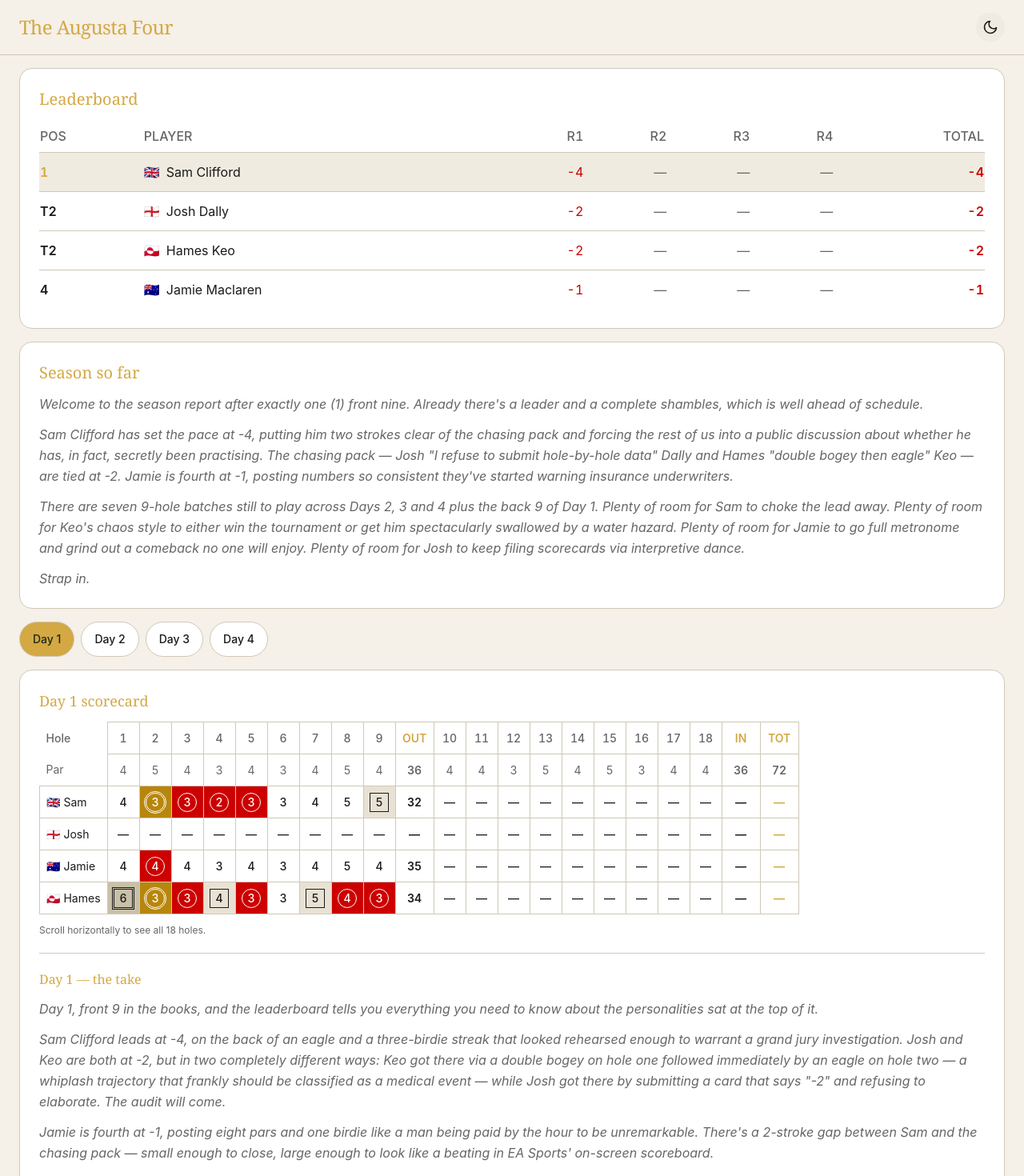
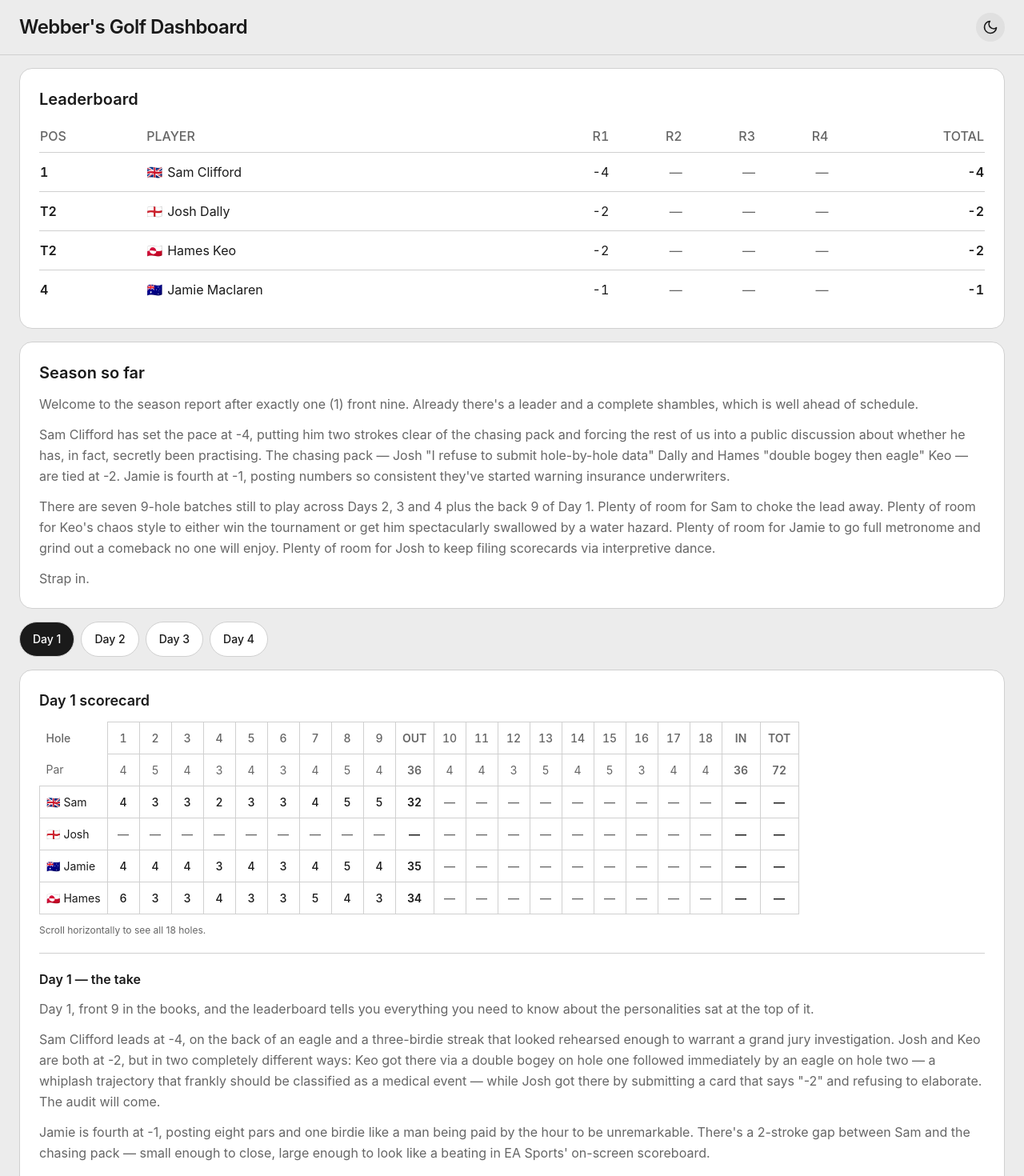
Before and after one commit to jameskeo126/webbers-golf-dashboard, a Next.js app: page / in a window 1280 px wide. Shown: the top 1470 px of the page at 80% size. Built offline with nearby package versions, Linux system fonts and the light colour scheme.

Commit message:
Polish pass: light grey bg, black headings, no serifs, no italic body, monochrome scoring, tighter leaderboard, paragraphs

```diff
--- a/app/globals.css
+++ b/app/globals.css
@@ -3,35 +3,21 @@
 @tailwind utilities;
 
 :root {
-  --bg-primary:    #f5f0e8;
+  --bg-primary:    #ececec;
   --bg-surface:    #ffffff;
-  --bg-elevated:   #f0ebe0;
-  --accent:        #d4a843;
+  --bg-elevated:   #e0e0e0;
   --text-primary:  #1a1a1a;
   --text-muted:    #666666;
-  --score-under:   #cc0000;
-  --score-over:    #555555;
-  --score-eagle:   #b8860b;
-  --score-bogey:   #e8e2d4;
-  --score-double:  #c8c0a8;
-  --hole-winner:   #d4f0d4;
-  --border:        #d0c8b8;
+  --border:        #d0d0d0;
 }
 
 .dark {
-  --bg-primary:    #1a2a1a;
-  --bg-surface:    #243324;
-  --bg-elevated:   #2d3f2d;
-  --accent:        #d4a843;
+  --bg-primary:    #1a1a1a;
+  --bg-surface:    #242424;
+  --bg-elevated:   #2d2d2d;
   --text-primary:  #ffffff;
-  --text-muted:    #8aaa8a;
-  --score-under:   #e84040;
-  --score-over:    #888888;
-  --score-eagle:   #d4a843;
-  --score-bogey:   #4a4a4a;
-  --score-double:  #2c2c2c;
-  --hole-winner:   #2a5c2a;
-  --border:        #3a5c3a;
+  --text-muted:    #999999;
+  --border:        #3a3a3a;
 }
 
 html, body {
@@ -44,10 +30,6 @@ body {
   -webkit-font-smoothing: antialiased;
 }
 
-.font-serif {
-  font-family: Georgia, "Times New Roman", Times, serif;
-}
-
 .tabular {
   font-variant-numeric: tabular-nums;
 }
--- a/app/layout.tsx
+++ b/app/layout.tsx
@@ -2,7 +2,7 @@ import type { Metadata } from "next"
 import "./globals.css"
 
 export const metadata: Metadata = {
-  title: "The Augusta Four",
+  title: "Webber's Golf Dashboard",
   description: "A 4-round golf tournament between four mates.",
 }
 
--- a/components/Header.tsx
+++ b/components/Header.tsx
@@ -6,8 +6,8 @@ export function Header() {
       className="flex items-center justify-between px-4 py-4 sm:px-6"
       style={{ borderBottom: "1px solid var(--border)" }}
     >
-      <h1 className="font-serif text-2xl tracking-tight" style={{ color: "var(--accent)" }}>
-        The Augusta Four
+      <h1 className="text-2xl font-semibold tracking-tight" style={{ color: "var(--text-primary)" }}>
+        Webber&apos;s Golf Dashboard
       </h1>
       <ThemeToggle />
     </header>
--- a/components/Leaderboard.tsx
+++ b/components/Leaderboard.tsx
@@ -4,84 +4,73 @@ import { computeLeaderboard } from "@/lib/leaderboard"
 import { formatToPar } from "@/lib/scoreUtils"
 import type { LeaderboardRow } from "@/data/types"
 
-function scoreColor(toPar: number | null): string {
-  if (toPar === null) return "var(--text-muted)"
-  if (toPar < 0) return "var(--score-under)"
-  if (toPar > 0) return "var(--score-over)"
-  return "var(--text-primary)"
+function scoreTextColor(toPar: number | null): string {
+  return toPar === null ? "var(--text-muted)" : "var(--text-primary)"
 }
 
 function PlayerCell({ row }: { row: LeaderboardRow }) {
   const player = PLAYERS.find(p => p.id === row.playerId)!
   return (
-    <span className="flex items-center gap-2">
+    <span className="flex items-center gap-1.5">
       <span aria-hidden="true">{player.flag}</span>
-      <span>{player.displayName}</span>
+      <span className="hidden sm:inline">{player.displayName}</span>
+      <span className="sm:hidden">{player.displayName.split(" ")[0]}</span>
     </span>
   )
 }
 
 export function Leaderboard() {
   const rows = computeLeaderboard(ROUNDS)
-  const leaderTotal = rows[0]?.totalToPar
 
   return (
     <section
       className="mx-4 my-4 rounded-2xl p-4 sm:mx-6 sm:p-6"
       style={{ backgroundColor: "var(--bg-surface)", border: "1px solid var(--border)" }}
     >
-      <h2 className="font-serif text-xl mb-3" style={{ color: "var(--accent)" }}>
+      <h2 className="text-xl font-semibold mb-3" style={{ color: "var(--text-primary)" }}>
         Leaderboard
       </h2>
-      <div className="overflow-x-auto">
       <table className="w-full text-left tabular text-sm sm:text-base">
         <thead style={{ color: "var(--text-muted)" }}>
           <tr>
-              <th className="py-2 pr-3 font-medium">POS</th>
-              <th className="py-2 pr-3 font-medium">PLAYER</th>
-              <th className="py-2 px-2 text-right font-medium">R1</th>
-              <th className="py-2 px-2 text-right font-medium">R2</th>
-              <th className="py-2 px-2 text-right font-medium">R3</th>
-              <th className="py-2 px-2 text-right font-medium">R4</th>
-              <th className="py-2 pl-3 text-right font-medium">TOTAL</th>
+            <th className="py-2 pr-2 font-medium">POS</th>
+            <th className="py-2 pr-2 font-medium">PLAYER</th>
+            <th className="py-2 px-1 text-right font-medium">R1</th>
+            <th className="py-2 px-1 text-right font-medium">R2</th>
+            <th className="py-2 px-1 text-right font-medium">R3</th>
+            <th className="py-2 px-1 text-right font-medium">R4</th>
+            <th className="py-2 pl-2 text-right font-medium">TOTAL</th>
           </tr>
         </thead>
-          <tbody>
-            {rows.map(row => {
-              const isLeader = row.totalToPar === leaderTotal
-              return (
+        <tbody style={{ color: "var(--text-primary)" }}>
+          {rows.map(row => (
             <tr
               key={row.playerId}
-                  style={{
-                    borderTop: "1px solid var(--border)",
-                    backgroundColor: isLeader ? "var(--bg-elevated)" : "transparent",
-                  }}
+              style={{ borderTop: "1px solid var(--border)" }}
             >
-                  <td className="py-3 pr-3 font-semibold" style={{ color: isLeader ? "var(--accent)" : "var(--text-primary)" }}>
+              <td className="py-3 pr-2 font-semibold">
                 {row.positionDisplay}
               </td>
-                  <td className="py-3 pr-3"><PlayerCell row={row} /></td>
-                  <td className="py-3 px-2 text-right" style={{ color: scoreColor(row.r1ToPar) }}>
+              <td className="py-3 pr-2"><PlayerCell row={row} /></td>
+              <td className="py-3 px-1 text-right" style={{ color: scoreTextColor(row.r1ToPar) }}>
                 {formatToPar(row.r1ToPar)}
               </td>
-                  <td className="py-3 px-2 text-right" style={{ color: scoreColor(row.r2ToPar) }}>
+              <td className="py-3 px-1 text-right" style={{ color: scoreTextColor(row.r2ToPar) }}>
                 {formatToPar(row.r2ToPar)}
               </td>
-                  <td className="py-3 px-2 text-right" style={{ color: scoreColor(row.r3ToPar) }}>
+              <td className="py-3 px-1 text-right" style={{ color: scoreTextColor(row.r3ToPar) }}>
                 {formatToPar(row.r3ToPar)}
               </td>
-                  <td className="py-3 px-2 text-right" style={{ color: scoreColor(row.r4ToPar) }}>
+              <td className="py-3 px-1 text-right" style={{ color: scoreTextColor(row.r4ToPar) }}>
                 {formatToPar(row.r4ToPar)}
               </td>
-                  <td className="py-3 pl-3 text-right font-semibold" style={{ color: scoreColor(row.totalToPar) }}>
+              <td className="py-3 pl-2 text-right font-semibold">
                 {formatToPar(row.totalToPar)}
               </td>
             </tr>
-              )
-            })}
+          ))}
         </tbody>
       </table>
-      </div>
     </section>
   )
 }
--- a/components/PlayerCommentaryCards.tsx
+++ b/components/PlayerCommentaryCards.tsx
@@ -18,11 +18,11 @@ export function PlayerCommentaryCards({ round }: { round: Round }) {
         >
           <header className="mb-2 flex items-center gap-2">
             <span aria-hidden="true">{player.flag}</span>
-            <h4 className="font-serif text-base font-semibold" style={{ color: "var(--accent)" }}>
+            <h4 className="text-base font-semibold" style={{ color: "var(--text-primary)" }}>
               {player.displayName}
             </h4>
           </header>
-          <div className="italic leading-relaxed space-y-3" style={{ color: "var(--text-muted)" }}>
+          <div className="leading-relaxed space-y-3" style={{ color: "var(--text-muted)" }}>
             {text.split("\n\n").map((para, i) => (
               <p key={i}>{para}</p>
             ))}
--- a/components/RoundTabs.tsx
+++ b/components/RoundTabs.tsx
@@ -25,8 +25,8 @@ export function RoundTabs({
             onClick={() => onSelect(round.roundNumber)}
             className="flex-shrink-0 rounded-full px-4 py-2 text-sm font-medium transition"
             style={{
-              backgroundColor: isSelected ? "var(--accent)" : "var(--bg-surface)",
-              color: isSelected ? "#1a2a1a" : "var(--text-primary)",
+              backgroundColor: isSelected ? "var(--text-primary)" : "var(--bg-surface)",
+              color: isSelected ? "var(--bg-surface)" : "var(--text-primary)",
               border: "1px solid var(--border)",
               minHeight: "44px",
               minWidth: "44px",
--- a/components/ScoreCell.tsx
+++ b/components/ScoreCell.tsx
@@ -1,84 +1,13 @@
-import type { ResultClass } from "@/data/types"
-import { computeResult } from "@/lib/scoreUtils"
-
-function bgColor(result: ResultClass | null): string {
-  switch (result) {
-    case "eagle_or_better":   return "var(--score-eagle)"
-    case "birdie":            return "var(--score-under)"
-    case "bogey":             return "var(--score-bogey)"
-    case "double_bogey_plus": return "var(--score-double)"
-    default:                  return "transparent"
-  }
-}
-
-function textColor(result: ResultClass | null): string {
-  if (result === "eagle_or_better" || result === "birdie") return "#ffffff"
-  return "var(--text-primary)"
-}
-
-function Icon({ result }: { result: ResultClass | null }) {
-  if (result === "eagle_or_better") {
-    return (
-      <span aria-hidden="true" className="absolute inset-0 flex items-center justify-center">
-        <span className="block w-6 h-6 rounded-full border" style={{ borderColor: "currentColor" }} />
-        <span className="absolute block w-7 h-7 rounded-full border" style={{ borderColor: "currentColor" }} />
-      </span>
-    )
-  }
-  if (result === "birdie") {
-    return (
-      <span aria-hidden="true" className="absolute inset-0 flex items-center justify-center">
-        <span className="block w-6 h-6 rounded-full border" style={{ borderColor: "currentColor" }} />
-      </span>
-    )
-  }
-  if (result === "bogey") {
-    return (
-      <span aria-hidden="true" className="absolute inset-0 flex items-center justify-center">
-        <span className="block w-6 h-6 border" style={{ borderColor: "currentColor" }} />
-      </span>
-    )
-  }
-  if (result === "double_bogey_plus") {
-    return (
-      <span aria-hidden="true" className="absolute inset-0 flex items-center justify-center">
-        <span className="block w-6 h-6 border" style={{ borderColor: "currentColor" }} />
-        <span className="absolute block w-7 h-7 border" style={{ borderColor: "currentColor" }} />
-      </span>
-    )
-  }
-  return null
-}
-
-export function ScoreCell({
-  strokes,
-  par,
-  isHoleWinner = false,
-  isTie = false,
-}: {
-  strokes: number | null
-  par: number
-  isHoleWinner?: boolean
-  isTie?: boolean
-}) {
-  const result = computeResult(strokes, par)
-  const bg = bgColor(result)
-  const fg = textColor(result)
-
+export function ScoreCell({ strokes }: { strokes: number | null }) {
   return (
     <td
-      className="relative h-10 w-10 text-center tabular text-sm"
+      className="h-10 w-10 text-center tabular text-sm font-medium"
       style={{
-        backgroundColor: isHoleWinner ? "var(--hole-winner)" : bg,
-        color: fg,
+        color: strokes === null ? "var(--text-muted)" : "var(--text-primary)",
         border: "1px solid var(--border)",
       }}
     >
-      <Icon result={result} />
-      <span className="relative z-10 font-medium">
-        {strokes === null ? "—" : strokes}
-        {isTie ? <sup className="ml-0.5">T</sup> : null}
-      </span>
+      {strokes === null ? "—" : strokes}
     </td>
   )
 }
--- a/components/Scorecard.tsx
+++ b/components/Scorecard.tsx
@@ -1,8 +1,6 @@
-import type { Round, PlayerId } from "@/data/types"
+import type { Round } from "@/data/types"
 import { PLAYERS } from "@/data/players"
 import { HOLE_PARS, FRONT_9_PAR, BACK_9_PAR } from "@/data/course"
-import { computeHoleWinner } from "@/lib/holeWinners"
-import { ROUNDS } from "@/data/rounds"
 import { ScoreCell } from "./ScoreCell"
 
 function sumStrokes(holes: { strokes: number | null }[], from: number, to: number): number | null {
@@ -18,12 +16,15 @@ function sumStrokes(holes: { strokes: number | null }[], from: number, to: numbe
 }
 
 export function Scorecard({ round }: { round: Round }) {
+  const totalCellStyle = { border: "1px solid var(--border)", color: "var(--text-primary)" }
+  const headerCellStyle = { color: "var(--text-muted)", border: "1px solid var(--border)" }
+
   return (
     <section
       className="mx-4 my-4 rounded-2xl p-4 sm:mx-6 sm:p-6"
       style={{ backgroundColor: "var(--bg-surface)", border: "1px solid var(--border)" }}
     >
-      <h3 className="font-serif text-lg mb-3" style={{ color: "var(--accent)" }}>
+      <h3 className="text-lg font-semibold mb-3" style={{ color: "var(--text-primary)" }}>
         {round.label} scorecard
       </h3>
       <div className="overflow-x-auto">
@@ -34,28 +35,28 @@ export function Scorecard({ round }: { round: Round }) {
                 Hole
               </th>
               {Array.from({ length: 9 }, (_, i) => (
-                <th key={i} className="h-10 w-10 text-center font-medium" style={{ color: "var(--text-muted)", border: "1px solid var(--border)" }}>{i + 1}</th>
+                <th key={i} className="h-10 w-10 text-center font-medium" style={headerCellStyle}>{i + 1}</th>
               ))}
-              <th className="h-10 w-12 text-center font-semibold" style={{ color: "var(--accent)", border: "1px solid var(--border)" }}>OUT</th>
+              <th className="h-10 w-12 text-center font-semibold" style={headerCellStyle}>OUT</th>
               {Array.from({ length: 9 }, (_, i) => (
-                <th key={i + 9} className="h-10 w-10 text-center font-medium" style={{ color: "var(--text-muted)", border: "1px solid var(--border)" }}>{i + 10}</th>
+                <th key={i + 9} className="h-10 w-10 text-center font-medium" style={headerCellStyle}>{i + 10}</th>
               ))}
-              <th className="h-10 w-12 text-center font-semibold" style={{ color: "var(--accent)", border: "1px solid var(--border)" }}>IN</th>
-              <th className="h-10 w-12 text-center font-semibold" style={{ color: "var(--accent)", border: "1px solid var(--border)" }}>TOT</th>
+              <th className="h-10 w-12 text-center font-semibold" style={headerCellStyle}>IN</th>
+              <th className="h-10 w-12 text-center font-semibold" style={headerCellStyle}>TOT</th>
             </tr>
             <tr>
               <td className="sticky left-0 px-2 py-1 text-left" style={{ backgroundColor: "var(--bg-surface)", color: "var(--text-muted)" }}>
                 Par
               </td>
               {HOLE_PARS.slice(0, 9).map((p, i) => (
-                <td key={i} className="h-10 w-10 text-center" style={{ color: "var(--text-muted)", border: "1px solid var(--border)" }}>{p}</td>
+                <td key={i} className="h-10 w-10 text-center" style={headerCellStyle}>{p}</td>
               ))}
-              <td className="h-10 w-12 text-center font-semibold" style={{ color: "var(--text-muted)", border: "1px solid var(--border)" }}>{FRONT_9_PAR}</td>
+              <td className="h-10 w-12 text-center font-semibold" style={headerCellStyle}>{FRONT_9_PAR}</td>
               {HOLE_PARS.slice(9).map((p, i) => (
-                <td key={i + 9} className="h-10 w-10 text-center" style={{ color: "var(--text-muted)", border: "1px solid var(--border)" }}>{p}</td>
+                <td key={i + 9} className="h-10 w-10 text-center" style={headerCellStyle}>{p}</td>
               ))}
-              <td className="h-10 w-12 text-center font-semibold" style={{ color: "var(--text-muted)", border: "1px solid var(--border)" }}>{BACK_9_PAR}</td>
-              <td className="h-10 w-12 text-center font-semibold" style={{ color: "var(--text-muted)", border: "1px solid var(--border)" }}>{FRONT_9_PAR + BACK_9_PAR}</td>
+              <td className="h-10 w-12 text-center font-semibold" style={headerCellStyle}>{BACK_9_PAR}</td>
+              <td className="h-10 w-12 text-center font-semibold" style={headerCellStyle}>{FRONT_9_PAR + BACK_9_PAR}</td>
             </tr>
           </thead>
           <tbody>
@@ -70,59 +71,19 @@ export function Scorecard({ round }: { round: Round }) {
                     <span className="mr-1" aria-hidden="true">{player.flag}</span>
                     <span>{player.displayName.split(" ")[0]}</span>
                   </td>
-                  {sc.holes.slice(0, 9).map(hole => {
-                    const winner = computeHoleWinner(ROUNDS, round.id, hole.holeNumber)
-                    const isWinner = winner === player.id
-                    const isTie = winner === "tie" && hole.strokes !== null
-                    let tieHighlight = false
-                    if (isTie) {
-                      let min = Infinity
-                      for (const pid of ["sam","josh","jamie","keo"] as PlayerId[]) {
-                        const h = round.scorecards[pid].holes.find(x => x.holeNumber === hole.holeNumber)
-                        if (h && h.strokes !== null && h.strokes < min) min = h.strokes
-                      }
-                      tieHighlight = hole.strokes === min
-                    }
-                    return (
-                      <ScoreCell
-                        key={hole.holeNumber}
-                        strokes={hole.strokes}
-                        par={hole.par}
-                        isHoleWinner={isWinner || tieHighlight}
-                        isTie={tieHighlight}
-                      />
-                    )
-                  })}
-                  <td className="h-10 w-12 text-center font-semibold tabular" style={{ border: "1px solid var(--border)", color: "var(--text-primary)" }}>
+                  {sc.holes.slice(0, 9).map(hole => (
+                    <ScoreCell key={hole.holeNumber} strokes={hole.strokes} />
+                  ))}
+                  <td className="h-10 w-12 text-center font-semibold tabular" style={totalCellStyle}>
                     {out === null ? "—" : out}
                   </td>
-                  {sc.holes.slice(9).map(hole => {
-                    const winner = computeHoleWinner(ROUNDS, round.id, hole.holeNumber)
-                    const isWinner = winner === player.id
-                    const isTie = winner === "tie" && hole.strokes !== null
-                    let tieHighlight = false
-                    if (isTie) {
-                      let min = Infinity
-                      for (const pid of ["sam","josh","jamie","keo"] as PlayerId[]) {
-                        const h = round.scorecards[pid].holes.find(x => x.holeNumber === hole.holeNumber)
-                        if (h && h.strokes !== null && h.strokes < min) min = h.strokes
-                      }
-                      tieHighlight = hole.strokes === min
-                    }
-                    return (
-                      <ScoreCell
-                        key={hole.holeNumber}
-                        strokes={hole.strokes}
-                        par={hole.par}
-                        isHoleWinner={isWinner || tieHighlight}
-                        isTie={tieHighlight}
-                      />
-                    )
-                  })}
-                  <td className="h-10 w-12 text-center font-semibold tabular" style={{ border: "1px solid var(--border)", color: "var(--text-primary)" }}>
+                  {sc.holes.slice(9).map(hole => (
+                    <ScoreCell key={hole.holeNumber} strokes={hole.strokes} />
+                  ))}
+                  <td className="h-10 w-12 text-center font-semibold tabular" style={totalCellStyle}>
                     {inn === null ? "—" : inn}
                   </td>
-                  <td className="h-10 w-12 text-center font-semibold tabular" style={{ border: "1px solid var(--border)", color: "var(--accent)" }}>
+                  <td className="h-10 w-12 text-center font-semibold tabular" style={totalCellStyle}>
                     {tot === null ? "—" : tot}
                   </td>
                 </tr>
@@ -139,10 +100,10 @@ export function Scorecard({ round }: { round: Round }) {
           className="mt-5 pt-5"
           style={{ borderTop: "1px solid var(--border)" }}
         >
-          <h4 className="font-serif text-base mb-3" style={{ color: "var(--accent)" }}>
+          <h4 className="text-base font-semibold mb-3" style={{ color: "var(--text-primary)" }}>
             {round.label} — the take
           </h4>
-          <div className="italic leading-relaxed space-y-3" style={{ color: "var(--text-muted)" }}>
+          <div className="leading-relaxed space-y-3" style={{ color: "var(--text-muted)" }}>
             {round.commentary.summary.split("\n\n").map((para, i) => (
               <p key={i}>{para}</p>
             ))}
--- a/components/SeasonCommentary.tsx
+++ b/components/SeasonCommentary.tsx
@@ -7,10 +7,10 @@ export function SeasonCommentary() {
       className="mx-4 my-4 rounded-2xl p-4 sm:mx-6 sm:p-6"
       style={{ backgroundColor: "var(--bg-surface)", border: "1px solid var(--border)" }}
     >
-      <h2 className="font-serif text-xl mb-3" style={{ color: "var(--accent)" }}>
+      <h2 className="text-xl font-semibold mb-3" style={{ color: "var(--text-primary)" }}>
         Season so far
       </h2>
-      <div className="italic leading-relaxed space-y-3" style={{ color: "var(--text-muted)" }}>
+      <div className="leading-relaxed space-y-3" style={{ color: "var(--text-muted)" }}>
         {SEASON_COMMENTARY.split("\n\n").map((para, i) => (
           <p key={i}>{para}</p>
         ))}
--- a/components/StatsPanel.tsx
+++ b/components/StatsPanel.tsx
@@ -44,7 +44,7 @@ export function StatsPanel() {
               >
                 <header className="mb-3 flex items-center gap-2">
                   <span aria-hidden="true">{player.flag}</span>
-                  <h4 className="font-serif font-semibold" style={{ color: "var(--accent)" }}>
+                  <h4 className="font-semibold" style={{ color: "var(--text-primary)" }}>
                     {player.displayName}
                   </h4>
                 </header>
```
Lines whose indentation alone changed are shown as unchanged.
